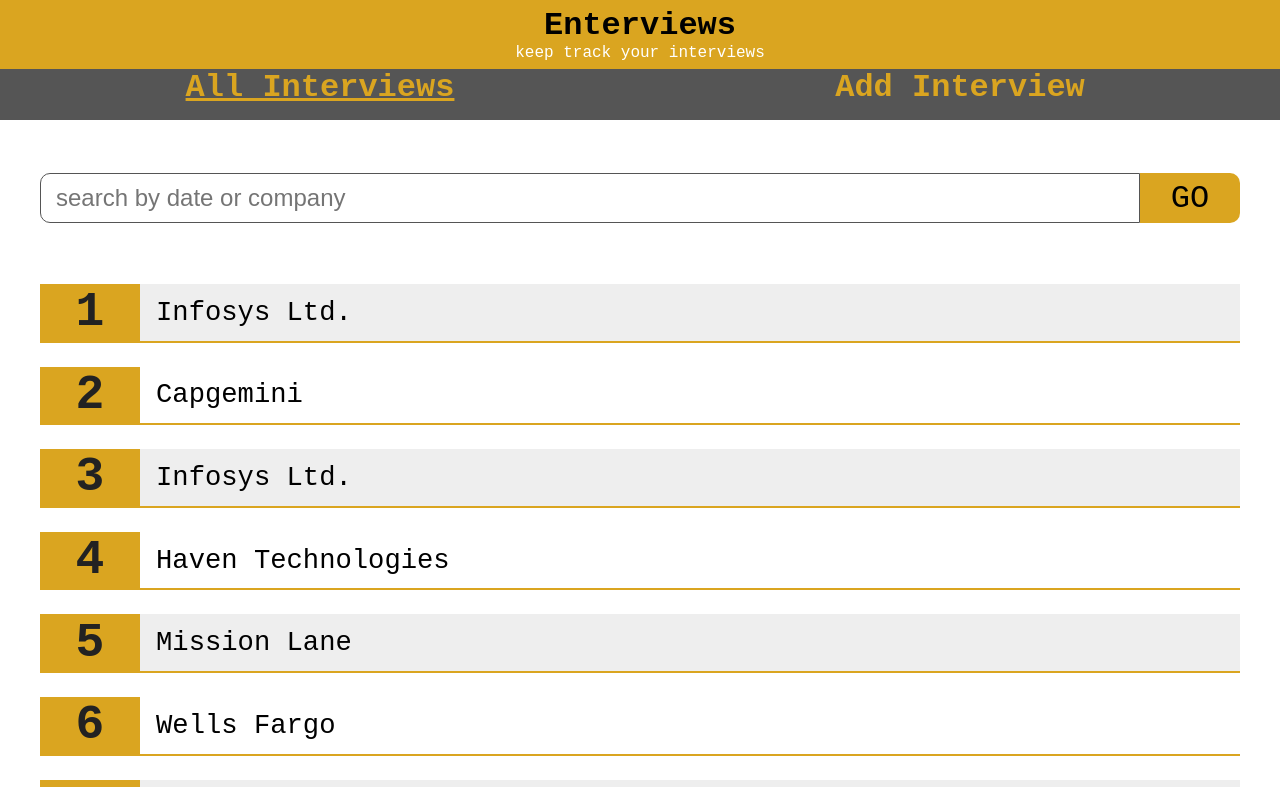
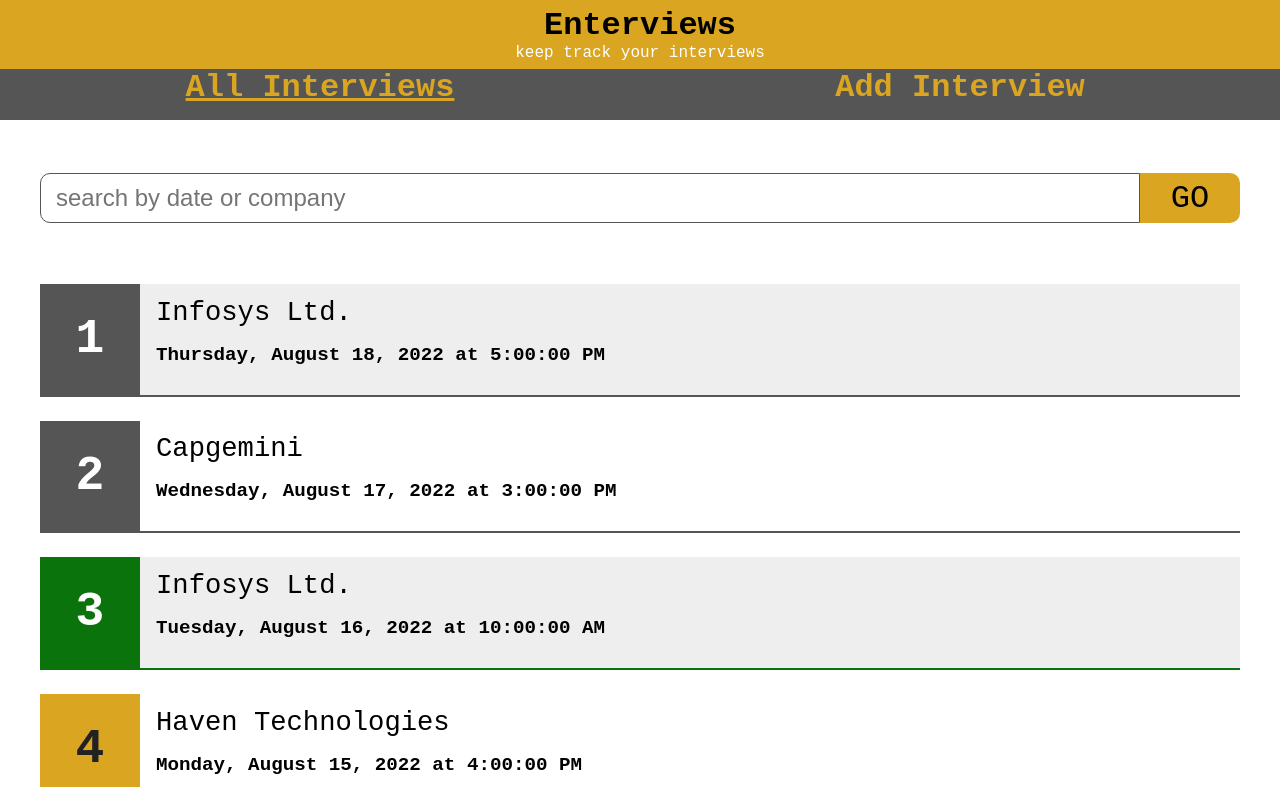
Before and after one commit to Brondchux/enterviews-client, a React (Create React App) app: page /interviews in a window 1280 px wide. Shown: the top 787 px of the page. Built offline with nearby package versions, Linux system fonts and the light colour scheme.

Commit message:
Transferred over the dynamicBgColorHandler

```diff
--- a/src/Components/Interview/index.js
+++ b/src/Components/Interview/index.js
@@ -1,12 +1,29 @@
 import "./interview.css";
-const Interview = ({ interview, serial }) => {
+import { formatDateTime, dynamicBgColor } from "../../Utils/mixins";
+import { useEffect, useState } from "react";
+const Interview = ({ interview, serial, startsAt }) => {
+	const [colorCode, setColorCode] = useState(1);
+	const colors = {
+		1: "past",
+		2: "future",
+		3: "present",
+	};
+	const dynamicBgColorHandler = () => setColorCode(dynamicBgColor(startsAt));
+
+	useEffect(() => {
+		dynamicBgColorHandler();
+	}, [startsAt]);
+
 	return (
-		<li className="interview-li">
-			<div className="serial">
+		<li className={`interview-li serial-${colors[colorCode]}-line`}>
+			<div className={`serial serial-${colors[colorCode]}`}>
 				<span>{serial}</span>
 			</div>
 			<div className="content">
-				<p className="centered">{interview.company}</p>
+				<p data-id={interview.data} data-company={interview.company}>
+					{interview.company}
+				</p>
+				<span>{formatDateTime(startsAt)}</span>
 			</div>
 		</li>
 	);
--- a/src/Pages/Interviews.js
+++ b/src/Pages/Interviews.js
@@ -7,10 +7,7 @@
 import { companies } from "../Seed";
 
 const Interviews = () => {
-	const [interviews, setInterviews] = useState([
-		{ id: 1, company: "Infosys", time: Date.now() },
-		{ id: 2, company: "Haven", time: Date.now() },
-	]);
+	const [interviews, setInterviews] = useState(null);
 
 	useEffect(() => {
 		// add API call later
@@ -31,6 +28,7 @@
 										key={data.id}
 										serial={index + 1}
 										interview={data}
+										startsAt={data.rounds[data.rounds.length - 1].startTime}
 									/>
 								))}
 						</ul>
--- a/src/Utils/constants.js
+++ b/src/Utils/constants.js
@@ -1,5 +1,19 @@
 const constants = {
 	BRAND: "Enterviews",
+	ROUND: "round",
+	START: "startTime",
+	END: "endTime",
+	DURATION: "duration",
+	COMPLETED: "isCompleted",
+	MAC: "Mark as complete",
+	PRIORITY: {
+		THREE: 3,
+		TWO: 2,
+		ONE: 1,
+	},
+	URL: {
+		ACTION: { ROUND: "round", READ: "display" },
+	},
 };
 
 export default constants;
--- /dev/null
+++ b/src/Utils/mixins.js
@@ -0,0 +1,46 @@
+import constants from "./constants";
+
+export const formatDateTime = (dateTime = Date.now()) =>
+	new Date(dateTime).toLocaleString("en-US", {
+		dateStyle: "full",
+		timeStyle: "medium",
+		hour12: true,
+		timeZone: "America/New_York",
+	});
+
+export const formatDuration = (duration = 0.5) =>
+	`${duration} ${parseFloat(duration) > 1 ? "hrs" : "hr"}`;
+
+export const copyrightYear = () => new Date().getFullYear();
+
+export const dynamicBgColor = (startTime = Date.now()) => {
+	startTime = new Date(startTime).getTime();
+	const dateTime = new Date();
+	const today = new Date(dateTime.toDateString()).getTime();
+	const tomorrow = new Date(
+		new Date(dateTime.setDate(dateTime.getDate() + 1)).toDateString()
+	).getTime();
+
+	if (startTime >= today && startTime <= tomorrow) {
+		return constants.PRIORITY.THREE; // present
+	}
+	if (startTime < today) {
+		return constants.PRIORITY.ONE; // past
+	}
+	return constants.PRIORITY.TWO; // future
+};
+
+export const sortDesc = (arr = []) => {
+	if (!arr.length) return;
+
+	// arrange by start date-time desc
+	const sorted = arr.sort((companyA, companyB) => {
+		const lastestRoundOfA = companyA.rounds[companyA.rounds.length - 1];
+		const lastestRoundOfB = companyB.rounds[companyB.rounds.length - 1];
+		return new Date(lastestRoundOfA.startTime) <
+			new Date(lastestRoundOfB.startTime)
+			? 1
+			: -1;
+	});
+	return sorted;
+};
```
